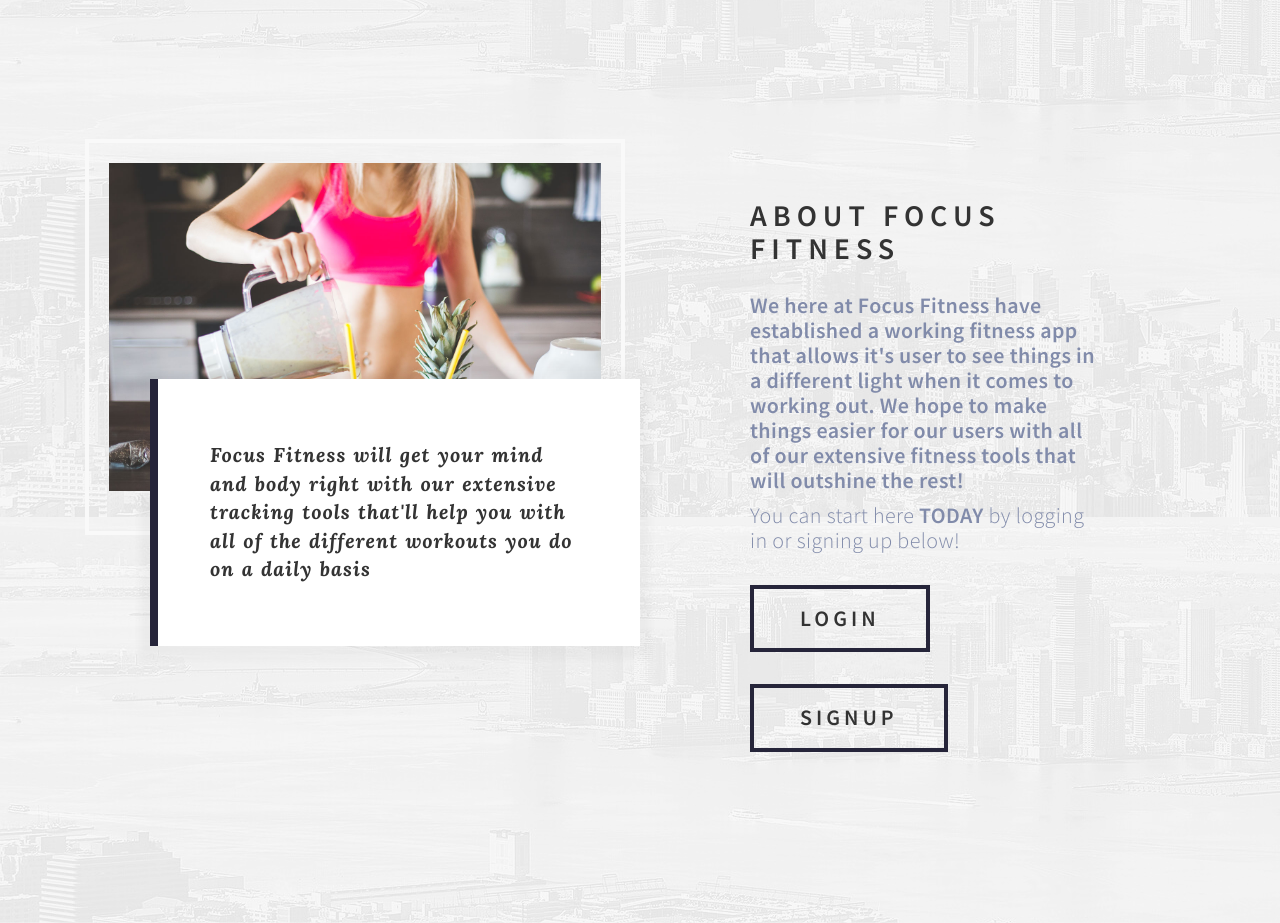
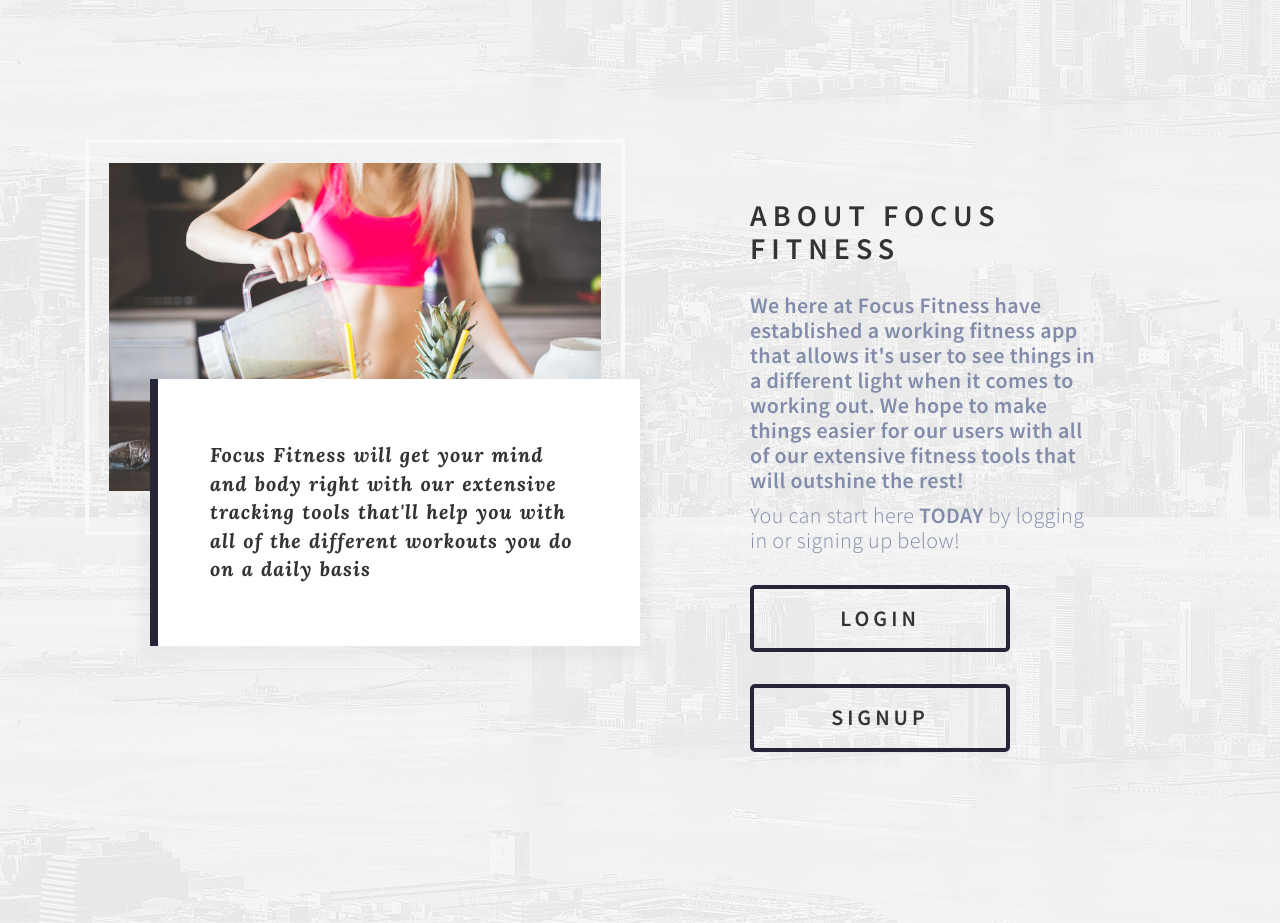
Before and after one commit to rcheng2/FocusFitness, a Flask app: page / in a window 1280 px wide. Shown: the part 801-1724 px from the top of the page. Run offline with Flask 2, Linux system fonts and the light colour scheme; some libraries are stand-ins or nearby versions.

Commit message:
removed pictures, fixed buttons on landing

```diff
--- a/templates/landing.html
+++ b/templates/landing.html
@@ -83,8 +83,10 @@
                     </b>
                     <p>You can start here <b>TODAY</b> by logging in or signing up below!
 
-                        <a href="/login" class="btn btn-default smoothScroll">Login</a>
-                        <a href="/signuppage" class="btn btn-default smoothScroll">Signup</a>
+                        <a href="/login" class="btn btn-default smoothScroll"
+                            style="width:260px; border-radius: 5px;">Login</a>
+                        <a href="/signuppage" class="btn btn-default smoothScroll"
+                            style="width:260px; border-radius: 5px;">Signup</a>
                 </div>
             </div>
 
```
